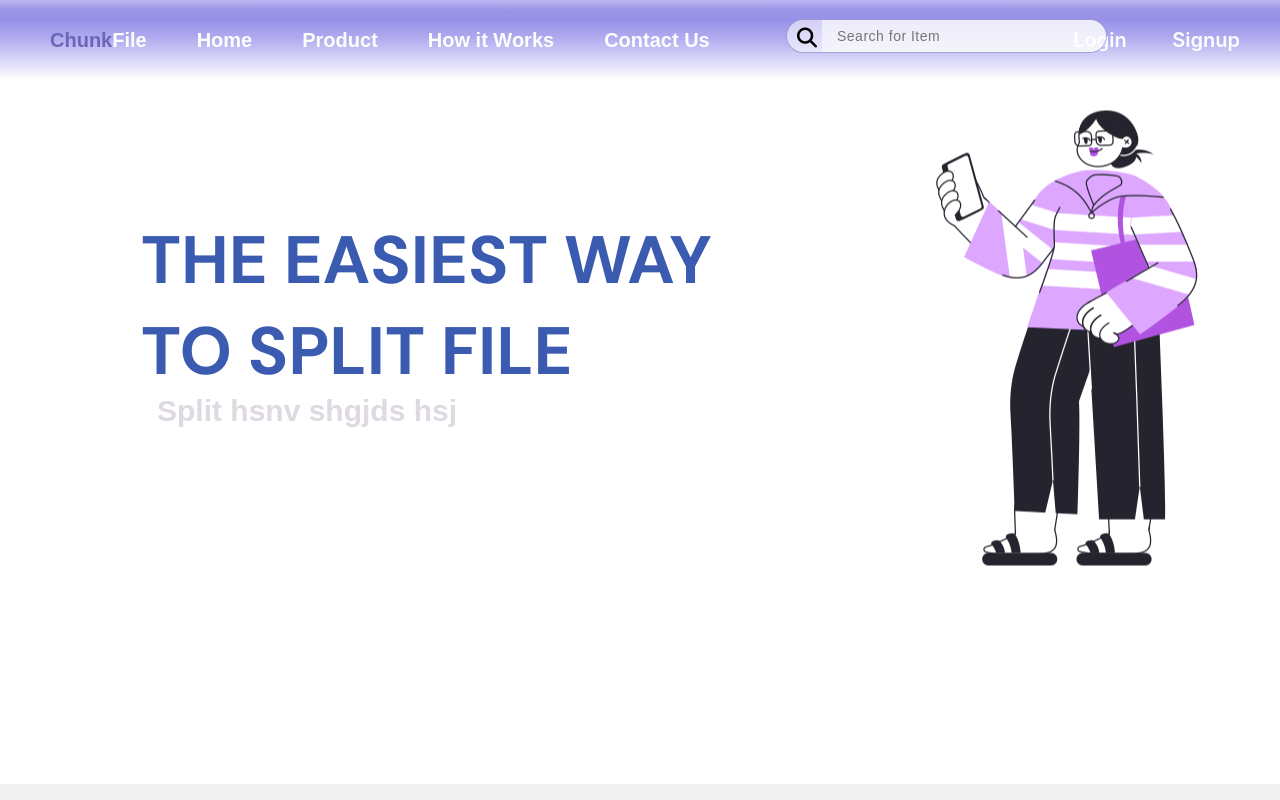
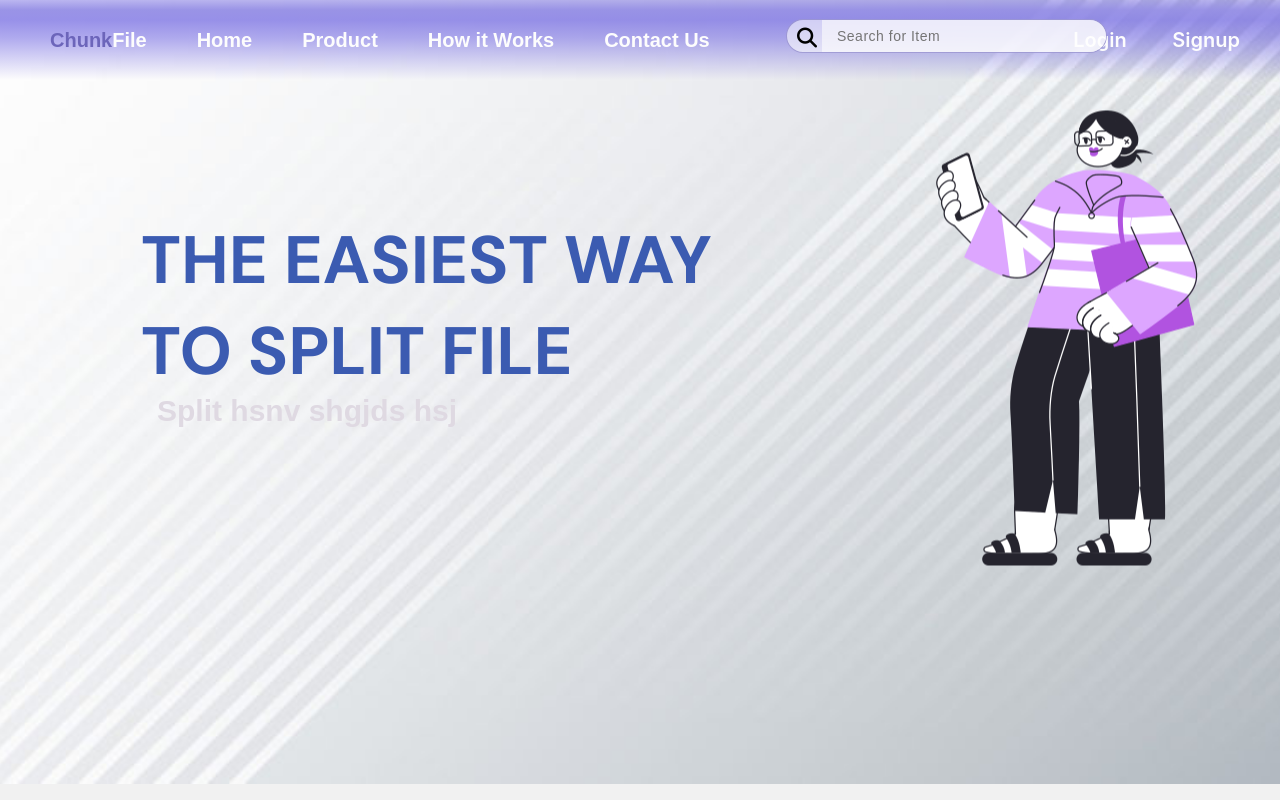
Before and after one commit to zuri-training/Team-WolverinePP, a plain HTML site: page frontend/static/landingPage.html in a window 1280 px wide. Shown: the top 800 px of the page. Drawn offline with Linux system fonts and the light colour scheme.

Commit message:
Update landingPage.css

```diff
--- a/frontend/styles/landingPage.css
+++ b/frontend/styles/landingPage.css
@@ -13,7 +13,7 @@
 }
 
 header {
-    background: url('./assets/background1.jpg') no-repeat center center fixed;
+    background: url('../Resources/background1.jpg') no-repeat center center fixed;
     background-size: cover;
     height: 100%;
     overflow: hidden;
```
